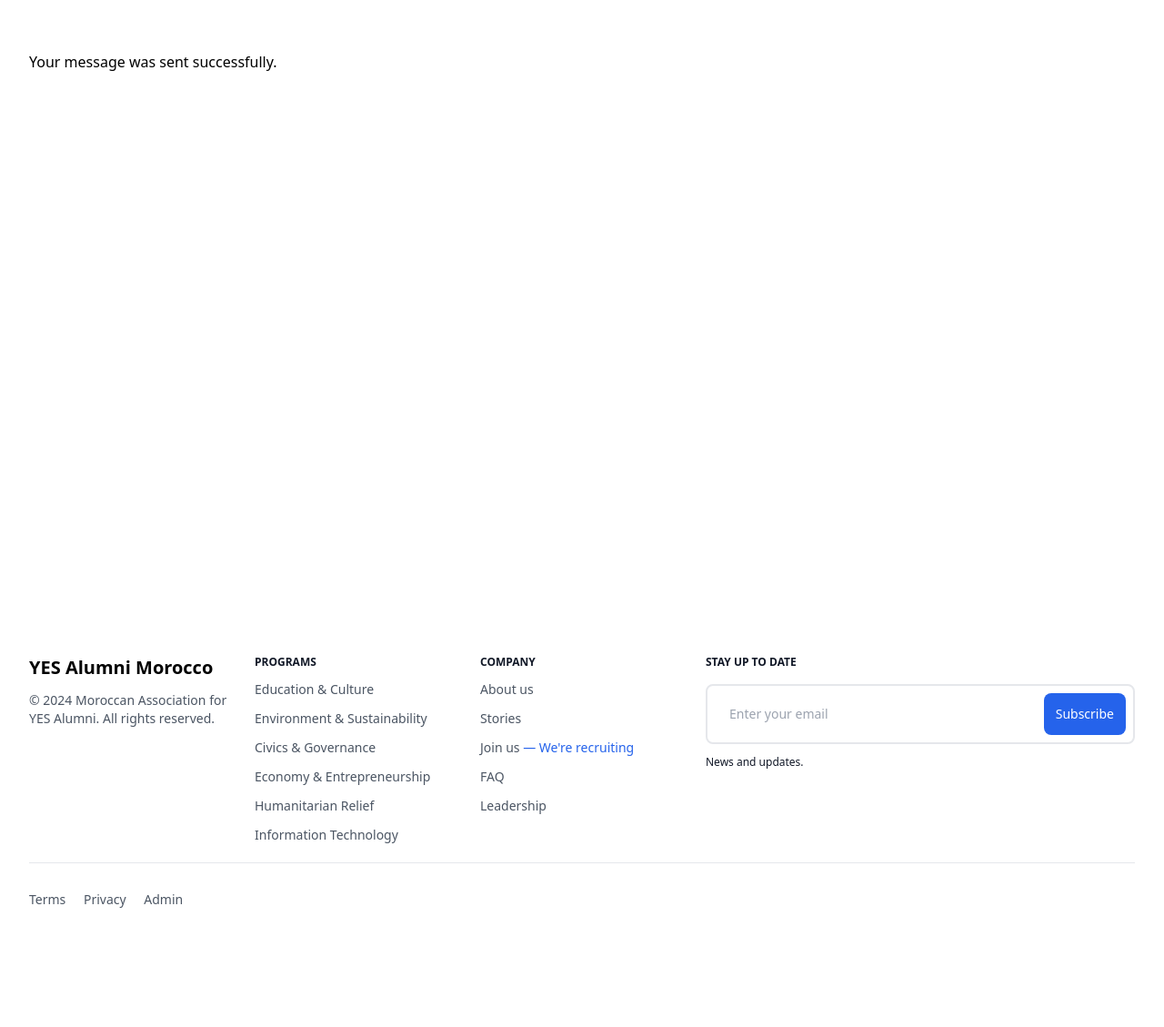
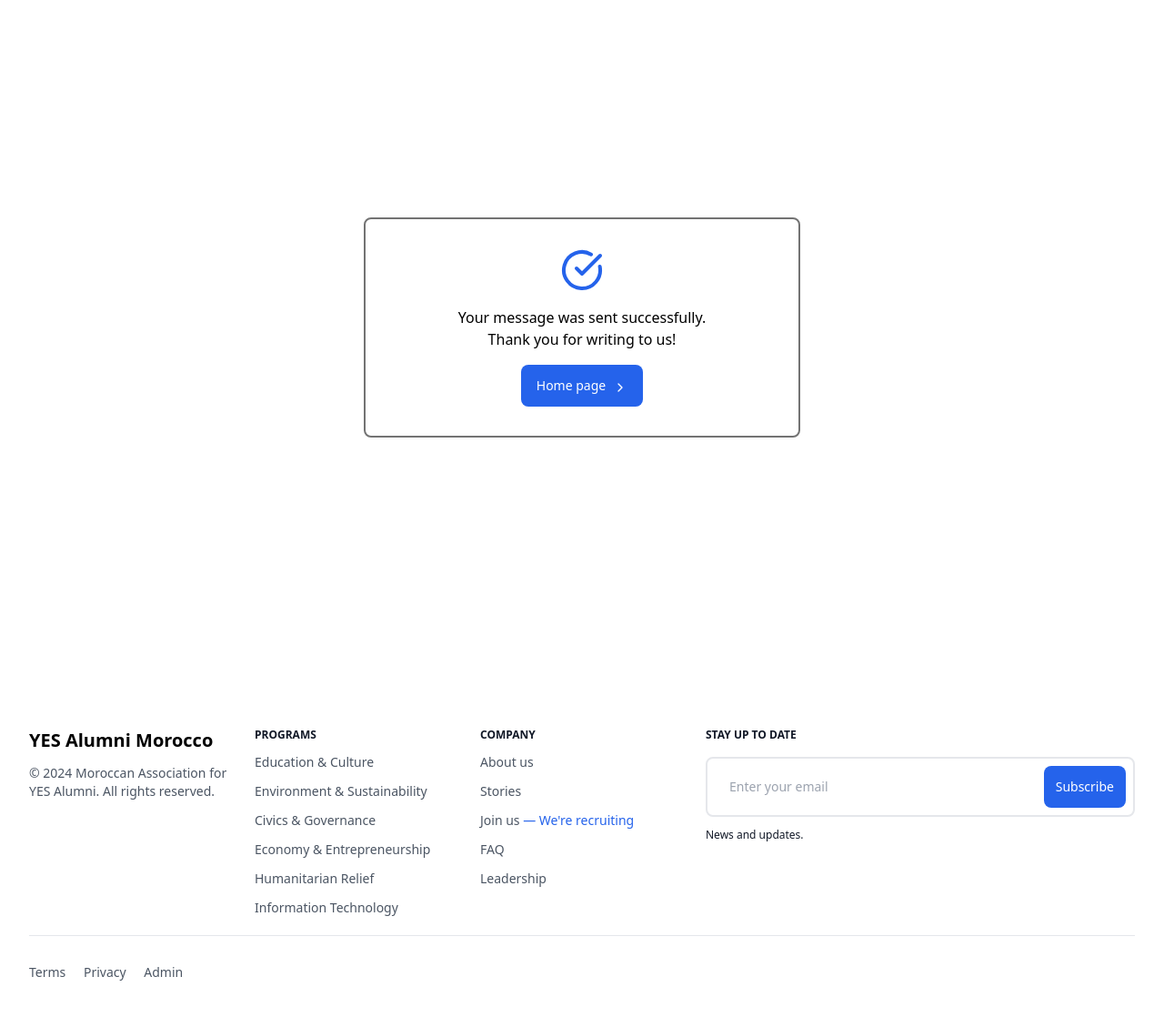
Before and after one commit to aabboudi/maya, a Django app: template ui/templates/contact/message-sent.html in a window 1280 px wide. Shown: the part 53-1182 px from the top of the page at 91% size. Before the commit the page ends 1051 px from the top, so only its background shows below. Run offline with Django 3.2, Linux system fonts and the light colour scheme; the template is opened without the code that fills it, so the values that code supplies are empty; style sheets or scripts are compiled from the project's sources; some libraries are stand-ins or nearby versions.

Commit message:
Updated confirmation page

```diff
--- a/ui/templates/contact/message-sent.html
+++ b/ui/templates/contact/message-sent.html
@@ -9,8 +9,17 @@
 {% block content %}
 
 <!-- Message Sent -->
-<div class="max-w-[85rem] px-4 py-10 sm:px-6 lg:px-8 lg:py-14 mx-auto">
-  <p class="text-black dark:text-white">Your message was sent successfully.</p>
+<div class="max-w-[85rem] min-h-[90vh] flex flex-col justify-center items-center px-4 py-10 sm:px-6 lg:px-8 lg:py-14 mx-auto">
+  <div class="max-w-[30rem] p-8 rounded-lg border-2 border-neutral-500">
+    <div class="flex flex-col gap-4 text-center text-black dark:text-white">
+      <i data-lucide="circle-check-big" class="shrink-0 size-12 mx-auto stroke-blue-600"></i>
+      <p class="text-balance">Your message was sent successfully. Thank you for writing to us!</p>
+      <a href="{% url 'home' %}" class="w-full sm:w-auto py-3 px-4 inline-flex justify-center items-center gap-x-2 text-sm font-medium rounded-lg border border-transparent bg-blue-600 text-white hover:bg-blue-700 focus:outline-none focus:bg-blue-700 disabled:opacity-50 disabled:pointer-events-none mx-auto">
+        Home page
+        <i data-lucide="chevron-right" class="shrink-0 size-4 mt-1"></i>
+      </a>
+    </div>
+  </div>
 </div>
 <!-- End Message Sent -->
 
```
